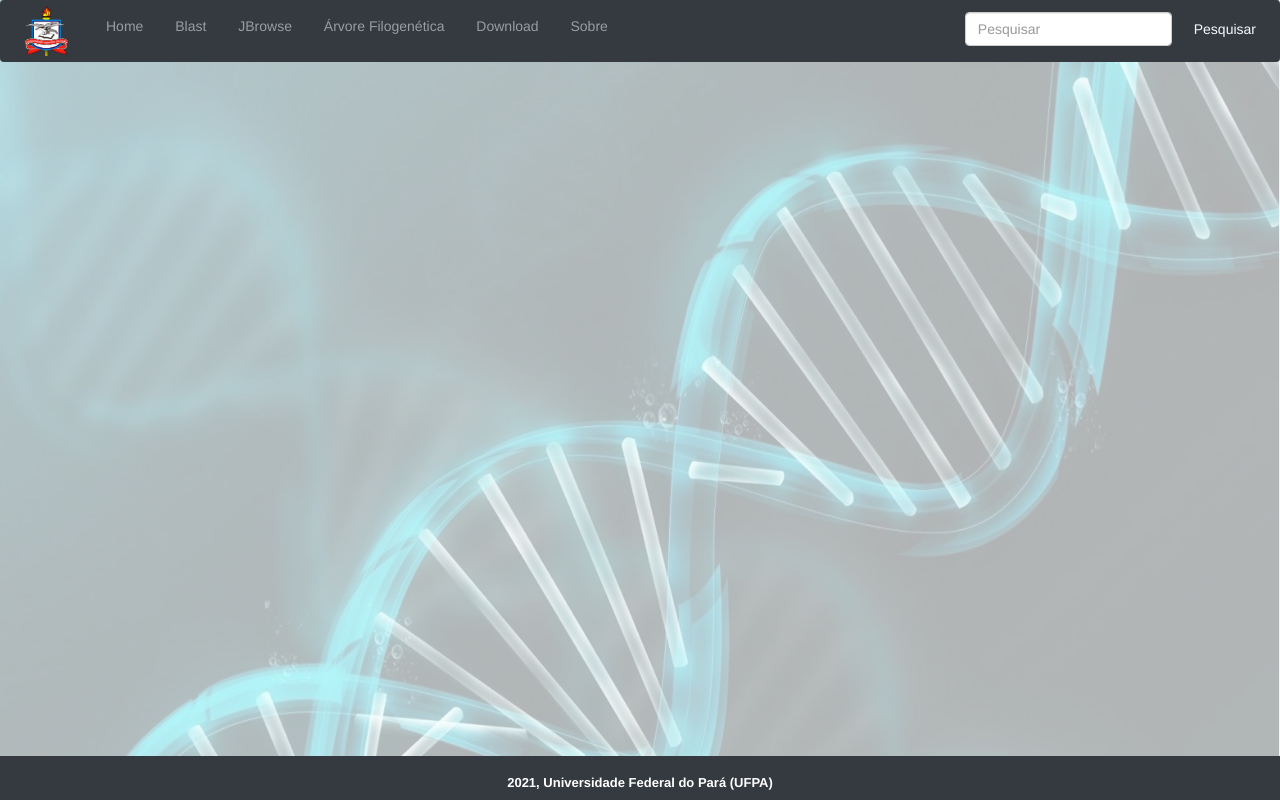
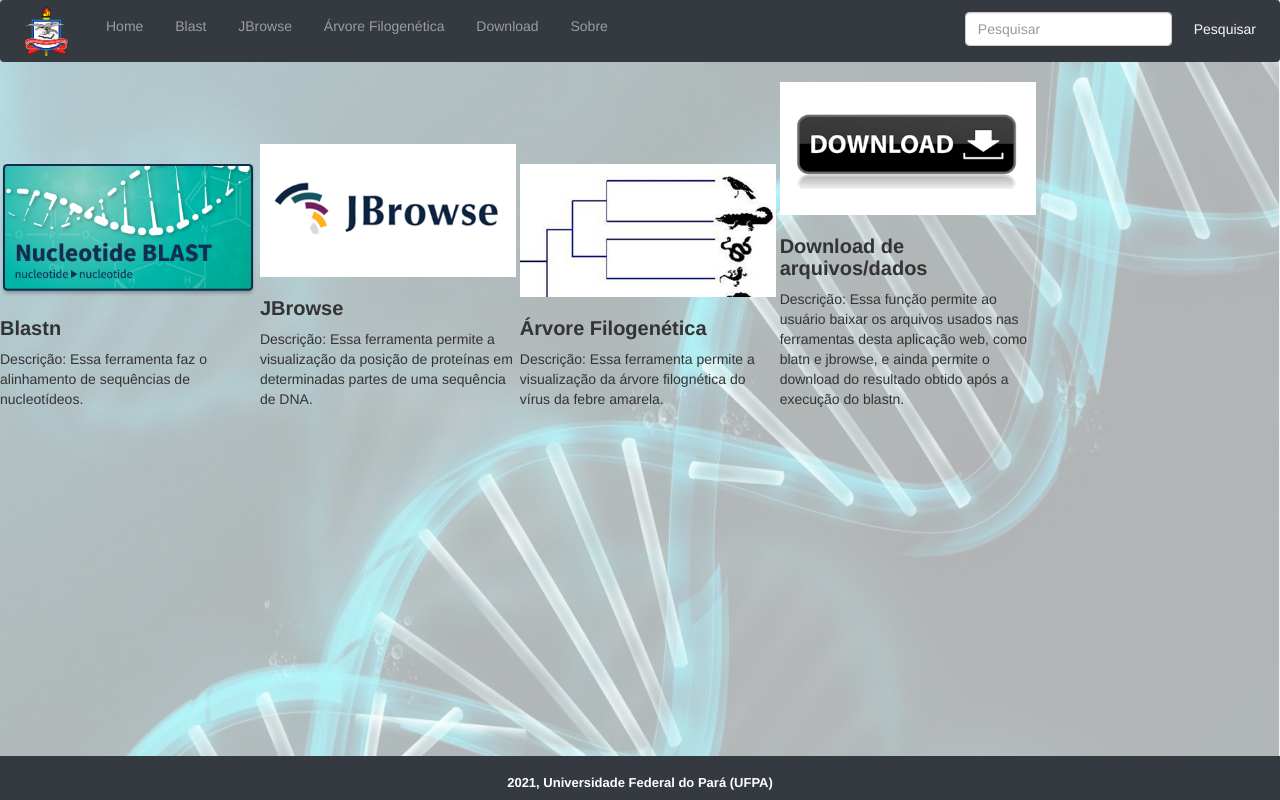
Before and after one commit to YannFigueiredo/projeto-bioinformatica, a Django app: page / in a window 1280 px wide. Run offline with Django 3.2, Linux system fonts and the light colour scheme; some libraries are stand-ins or nearby versions.

Commit message:
Adicionando elementos a home

```diff
--- a/bioinfo_project/bioinfo_web/static/css/styles.css
+++ b/bioinfo_project/bioinfo_web/static/css/styles.css
@@ -1,7 +1,7 @@
 /*Estilo body*/
 body{
     background-image: url("/static/imagens/fundo2.jpg");
-    background-repeat: no-repeat;
+    background-repeat: repeat;
     background-size: 100%;
     background-size: cover;
     position: relative;
@@ -107,6 +107,26 @@ form.form-inline{
 }
 
 /*Estilo página home*/
+.section-home{
+    width: 100%;
+    margin: auto;
+}
+
+.article-funcoes{
+    display: inline-block;
+    width: 20%;
+}
+
+.article-funcoes img{
+    width: 100%;
+}
+
+.article-funcoes h1{
+    font-size: 20px;
+    text-decoration: bold;
+}
+
+/*Estilo página sobre*/
 #card-texto-home{
     margin-bottom: 60px;
 }
--- a/bioinfo_project/bioinfo_web/templates/bioinfo_web/home.html
+++ b/bioinfo_project/bioinfo_web/templates/bioinfo_web/home.html
@@ -1,9 +1,32 @@
 {% extends 'base.html' %}
+
+{% load static %}
 
 {% block title %} Home {% endblock %}
 
 {% block content %}
-<div class="row justify-content-center" id="div-principal-home">
 
-</div>
+<section class="section-home">
+    <article class="article-funcoes">
+        <img src="{%static '/imagens/blastn-foto.png'  %}" alt="Foto fazendo referência ao Blastn"/>
+        <h1><b>Blastn</b></h1>
+        <p>Descrição: Essa ferramenta faz o alinhamento de sequências de nucleotídeos.</p>
+    </article>
+    <article class="article-funcoes">
+        <img src="{%static '/imagens/jbrowse-foto.png'  %}" alt="Foto fazendo referência ao JBrowse"/>
+        <h1><b>JBrowse</b></h1>
+        <p>Descrição: Essa ferramenta permite a visualização da posição de proteínas em determinadas partes de uma sequência de DNA.</p>
+    </article>
+    <article class="article-funcoes">
+        <img src="{%static '/imagens/arvore-foto.jpg'  %}" alt="Foto fazendo referência a árvore filogenética"/>
+        <h1><b>Árvore Filogenética</b></h1>
+        <p>Descrição: Essa ferramenta permite a visualização da árvore filognética do vírus da febre amarela.</p>
+    </article>
+    <article class="article-funcoes">
+        <img src="{%static '/imagens/download-foto.png'  %}" alt="Foto fazendo referência a função de baixar arquivos e dados"/>
+        <h1><b>Download de arquivos/dados</b></h1>
+        <p>Descrição: Essa função permite ao usuário baixar os arquivos usados nas ferramentas desta aplicação web, como blatn e jbrowse, e ainda permite o download do resultado obtido após a execução do blastn.</p>
+    </article>
+</section>
+
 {% endblock %}
```
Also changed, not shown: bioinfo_project/bioinfo_web/static/imagens/arvore-foto.jpg (added), bioinfo_project/bioinfo_web/static/imagens/blastn-foto.png (added), bioinfo_project/bioinfo_web/static/imagens/download-foto.png (added), bioinfo_project/bioinfo_web/static/imagens/jbrowse-foto.png (added).
